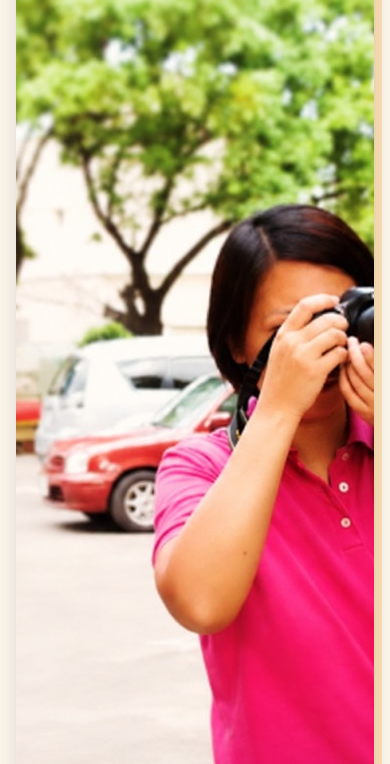
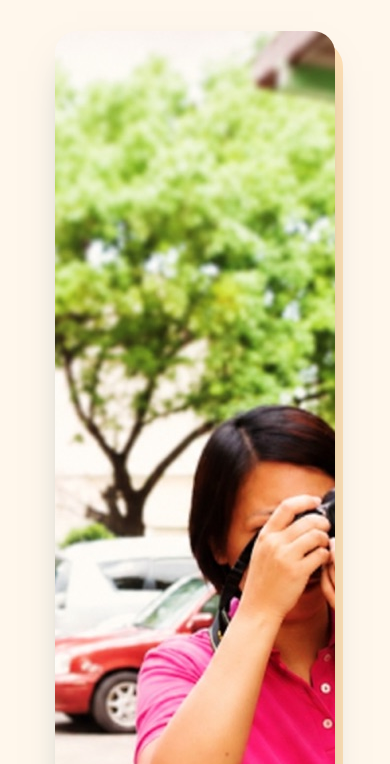
Before and after one commit to joycebeautifulisland/joycebeautifulisland.github.io, a plain HTML site: page index.html in a window 390 px wide. Shown: the part 196-960 px from the top of the page. Drawn offline with Linux system fonts and the light colour scheme.

Commit message:
Mobile layout: title first, smaller centered photo
Co-Authored-By: Claude Sonnet 5.5 <noreply@anthropic.com>

```diff
--- a/index.html
+++ b/index.html
@@ -209,7 +209,8 @@
   @media (max-width: 700px) {
     body { font-size: 16px; line-height: 1.9; }
     .hero { grid-template-columns: 1fr; padding-block: 26px 14px; }
-    .photo { order: -1; }
+    .photo { width: min(78%, 300px); margin: 6px auto 8px; }
+    .photo img { aspect-ratio: 1 / 1; }
     .photo::before { inset: 10px -8px -10px 10px; }
     .postcard { grid-template-columns: 1fr; padding: 22px; }
     .card-art { width: 120px; justify-self: start; order: -1; }
```
